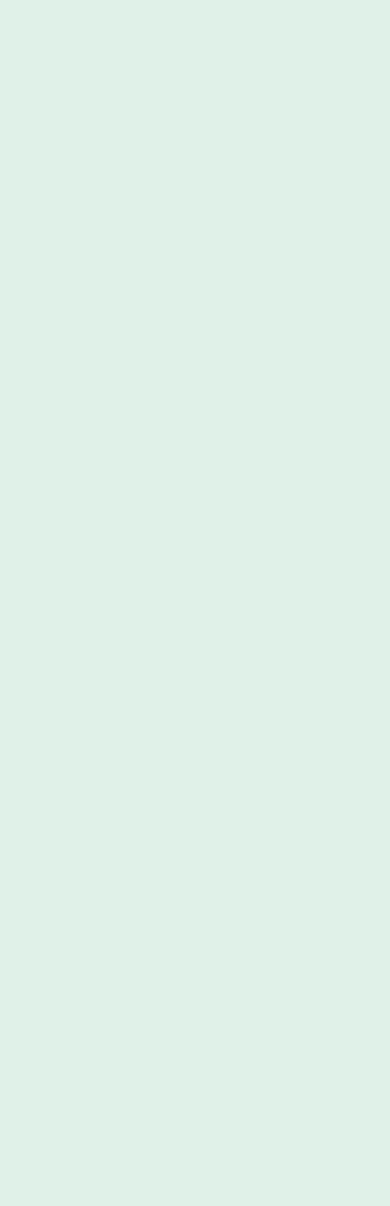
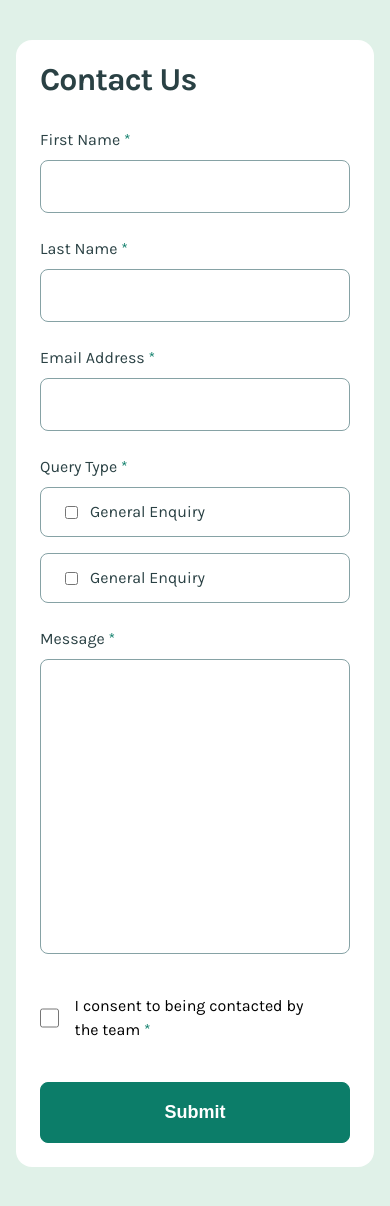
Before and after one commit to feMoraes0/frontend-mentor-contact-form, a Vue app: page / in a window 390 px wide. Before the commit the page ends 844 px from the top, so only its background shows below. Built offline with nearby package versions, Linux system fonts and the light colour scheme.

Commit message:
adds initial mobile style

```diff
--- a/src/App.vue
+++ b/src/App.vue
@@ -1,5 +1,47 @@
 <template>
-  <main></main>
+  <main>
+    <h1>Contact Us</h1>
+    <form action="" class="form">
+      <fieldset class="form__fieldset form__fieldset--name">
+        <div>
+          <label for="first-name-input">First Name <span>*</span></label>
+          <input id="first-name-input" name="first-name-input" type="text" />
+        </div>
+        <div>
+          <label for="last-name-input">Last Name <span>*</span></label>
+          <input id="last-name-input" name="last-name-input" type="text" />
+        </div>
+      </fieldset>
+      <fieldset class="form__fieldset">
+        <label for="email-input">Email Address <span>*</span></label>
+        <input id="email-input" name="email-input" type="email" />
+      </fieldset>
+      <fieldset class="form__fieldset form__fieldset--query">
+        <label>Query Type <span>*</span></label>
+        <div>
+          <div class="form__fieldset--query__input">
+            <input id="query-input" type="checkbox" />
+            <label for="query-input-general">General Enquiry</label>
+          </div>
+          <div class="form__fieldset--query__input">
+            <input name="query-input" type="checkbox" />
+            <label for="query-input-general">General Enquiry</label>
+          </div>
+        </div>
+      </fieldset>
+      <fieldset class="form__fieldset">
+        <label for="message-input">Message <span>*</span></label>
+        <textarea id="message-input" name="message-input"></textarea>
+      </fieldset>
+      <fieldset class="form__fieldset--consent">
+        <input type="checkbox" name="consent-input" id="consent-input" />
+        <label for="consent-input">
+          I consent to being contacted by the team <span>*</span>
+        </label>
+      </fieldset>
+      <button type="submit">Submit</button>
+    </form>
+  </main>
 </template>
 
 <script lang="ts">
@@ -8,4 +50,149 @@ export default {
 };
 </script>
 
-<style scoped lang="scss"></style>
+<style scoped lang="scss">
+main {
+  padding: 24px;
+  background-color: var(--white);
+  border-radius: 16px;
+  margin: 40px 16px;
+
+  h1 {
+    color: var(--grey-900);
+    font-weight: bold;
+    font-size: 32px;
+    line-height: 100%;
+    letter-spacing: -1px;
+    margin-bottom: 32px;
+  }
+
+  .form {
+    display: flex;
+    flex-direction: column;
+    align-items: stretch;
+    justify-content: flex-start;
+
+    &__fieldset {
+      display: flex;
+      flex-direction: column;
+      gap: 8px;
+      margin-bottom: 24px;
+      border: none;
+
+      &--name {
+        gap: 24px;
+
+        & div {
+          display: flex;
+          flex-direction: column;
+          gap: 8px;
+        }
+      }
+
+      &--query {
+        &__input {
+          padding: 12px 24px;
+          border-width: 1px;
+          border-style: solid;
+          border-color: var(--grey-500);
+          border-radius: 8px;
+          display: flex;
+          flex-direction: row;
+          align-items: center;
+          gap: 12px;
+          cursor: pointer;
+
+          &:first-child {
+            margin-bottom: 16px;
+          }
+
+          label {
+            font-size: 18px;
+            line-height: 150%;
+            letter-spacing: 0;
+            font-weight: 400;
+            cursor: inherit;
+          }
+        }
+      }
+
+      &--consent {
+        border: none;
+        margin-top: 16px;
+        margin-bottom: 40px;
+        display: flex;
+        flex-direction: row;
+        align-items: center;
+        justify-content: stretch;
+        gap: 16px;
+        padding-right: 36px;
+
+        input {
+          height: 24px;
+          width: 24px;
+        }
+
+        label {
+          font-size: 16px;
+          line-height: 150%;
+          letter-spacing: 0;
+          font-weight: 400;
+
+          span {
+            color: var(--green-600);
+          }
+        }
+      }
+
+      label {
+        color: var(--grey-900);
+        font-size: 16px;
+        line-height: 150%;
+        letter-spacing: 0;
+        font-weight: 400;
+
+        span {
+          color: var(--green-600);
+        }
+      }
+
+      input,
+      textarea {
+        border-width: 1px;
+        border-style: solid;
+        border-color: var(--grey-500);
+        background-color: var(--white);
+        border-radius: 8px;
+        padding: 12px 24px;
+        font-size: 18px;
+        line-height: 150%;
+        letter-spacing: 0;
+        font-weight: 400;
+        color: var(--grey-900);
+        cursor: pointer;
+
+        &:hover {
+          border-color: var(--green-600);
+        }
+      }
+
+      textarea {
+        resize: none;
+        min-height: 295px;
+      }
+    }
+
+    button {
+      background-color: var(--green-600);
+      border: 1px solid var(--green-600);
+      padding: 16px 0;
+      border-radius: 8px;
+      color: var(--white);
+      font-weight: bold;
+      line-height: 150%;
+      font-size: 18px;
+      letter-spacing: 0;
+    }
+  }
+}
+</style>
```
